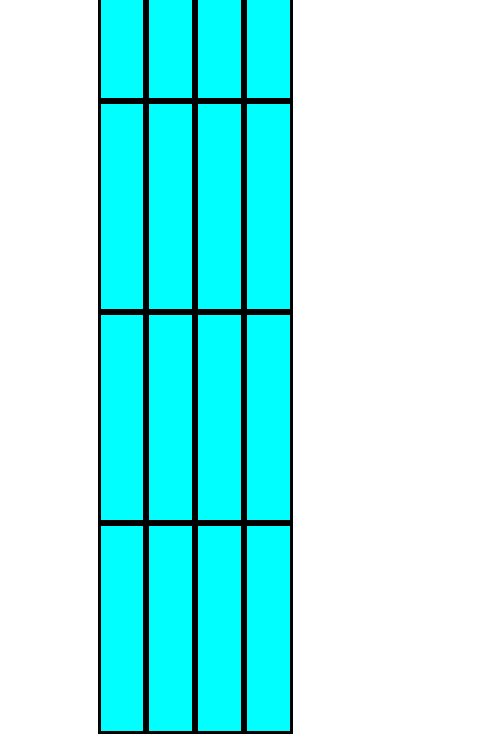
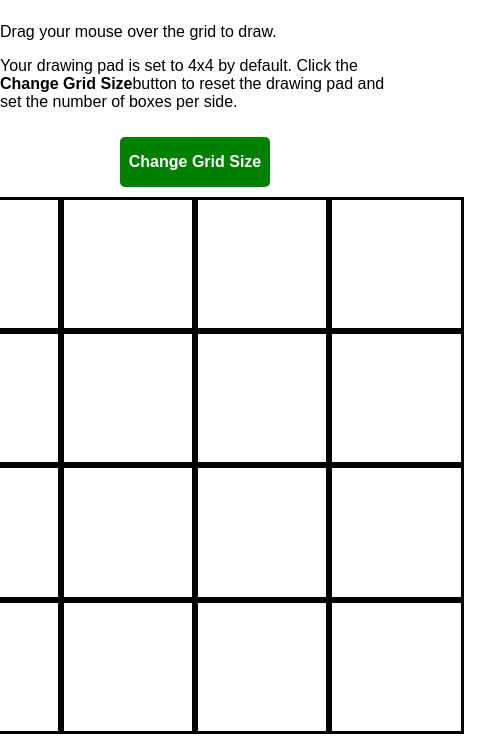
Before and after one commit to JSongProvision/TOP-Etch-A-Sketch, a plain HTML site: page index.html in a window 390 px wide. Shown: the part 110-864 px from the top of the page, 484 px wide, since content can reach past the window. Drawn offline with Linux system fonts and the light colour scheme.

Commit message:
Update layout and start dynamic grid
Updated the page layout to be more responsive and cleaner. Added button
and beginning logic for user changing grid size dynamically.

```diff
--- a/index.html
+++ b/index.html
@@ -8,8 +8,22 @@
     <link rel="stylesheet" href="styles.css">
 </head>
 <body>
+
+
+
+
     <div class="container">
-
+        <div class="header">
+            <h1 class="welcome">Welcome to Etch-A-Sketch</h1>
+            <div id="info">
+                <p>Drag your mouse over the grid to draw.</p>
+                <p>Your drawing pad is set to 4x4 by default. Click the <span style="font-weight:bold">Change Grid Size</span>button to reset the drawing pad and set the number of boxes per side.</p>
+            </div>
+            <button class="grid-btn">Change Grid Size</button>
+        </div>
+        <div id="drawpad">
+            <div id="grid"></div>
+        </div>
     </div>
 
     <script src="main.js"></script>
--- a/main.js
+++ b/main.js
@@ -1,8 +1,31 @@
-const container = document.querySelector(".container");
+const grid = document.querySelector("#grid");
+grid.addEventListener('mouseover',(event) => {
+    const target = event.target;
+    if(target.classList.contains('square')){
+         target.classList.add("hovered");
+    }
+});
 
-for(let i = 1; i <= 16; i++) {
-    const square = document.createElement("div");
-    square.classList.add("square");
-    square.id = `square-${i}`;
-    container.appendChild(square);
+const setGridBtn = document.querySelector(".grid-btn");
+const body = document.body;
+
+setGridBtn.addEventListener('click',(event) => {
+    const mask = document.createElement('div');
+    mask.classList.add('dialog-mask');
+
+    body.appendChild(mask);
+});
+
+function createGrid(sideSize) {
+
+
+    for(let i = 1; i <= (sideSize*sideSize); i++) {
+        const square = document.createElement("div");
+        square.classList.add("square");
+        square.id = `square-${i}`;
+        grid.appendChild(square);
+    }
 }
+
+
+createGrid(4);
--- a/styles.css
+++ b/styles.css
@@ -1,17 +1,54 @@
 body {
+
+    font-family: sans-serif;
+
     margin:0;
     padding:0;
+}
+
+.container {
+    height:100vh;
+    width:100vw;
 
     display: flex;
+    flex-direction: column;
     justify-content: center;
     align-items: center;
 }
 
-.container {
+.header {
+    flex-basis: 20%;
+    display:flex;
+    flex-direction: column;
+}
+
+.grid-btn {
+
+    background-color:green;
+    border:none;
+    color:white;
+    height: 50px;
+    width: 150px;
+    align-self: center;
+    border-radius: 5px;
+    font-weight: bold;
+    font-size: 1rem;
+    margin:10px;
+}
+
+#drawpad {
+    display:flex;
+    flex-basis:70%;
+    justify-content:center;
+    align-items:center;
+}
+
+#grid {
     display: flex;
     flex-wrap: wrap;
-    width: 50vw;
-    height: 100vh;
+    height: 100%;
+    padding:20px;
+    aspect-ratio: 1;
     gap:0px;
 }
 
@@ -19,7 +56,17 @@ body {
     flex-basis: 25%;
     aspect-ratio: 1;
     box-sizing: border-box;
-    background-color:aqua;
     border-color:black;
     border-style:solid;
 }
+
+.hovered {
+    background-color: black;
+}
+
+.dialog-mask {
+    background-color:gray;
+    z-index: 1;
+    height:100vh;
+    width: 100vw;
+}
```
